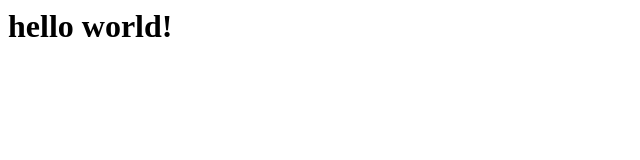
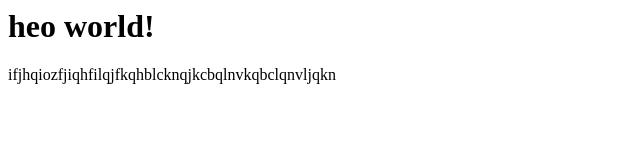
Before and after one commit to LeoXVBB/test, a plain HTML site: page index.html in a window 1280 px wide. Shown: the whole page, without its empty margins (0-640 px from the left). Drawn offline with Linux system fonts and the light colour scheme.

Commit message:
add typo

```diff
--- a/index.html
+++ b/index.html
@@ -1 +1,2 @@
-<h1>hello world!</h1>
+<h1>heo world!</h1>
+<p> ifjhqiozfjiqhfilqjfkqhblcknqjkcbqlnvkqbclqnvljqkn</p>
```
